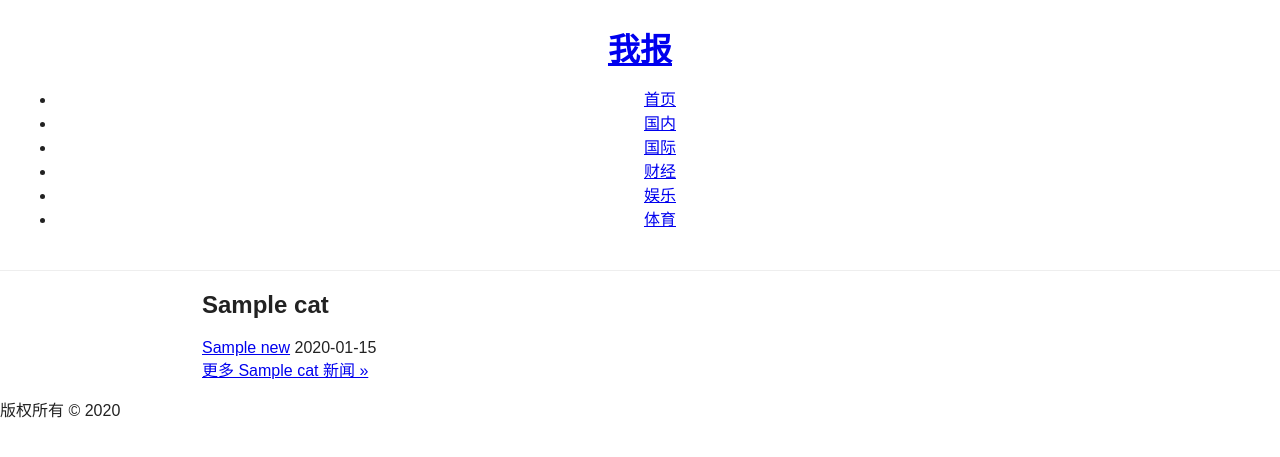
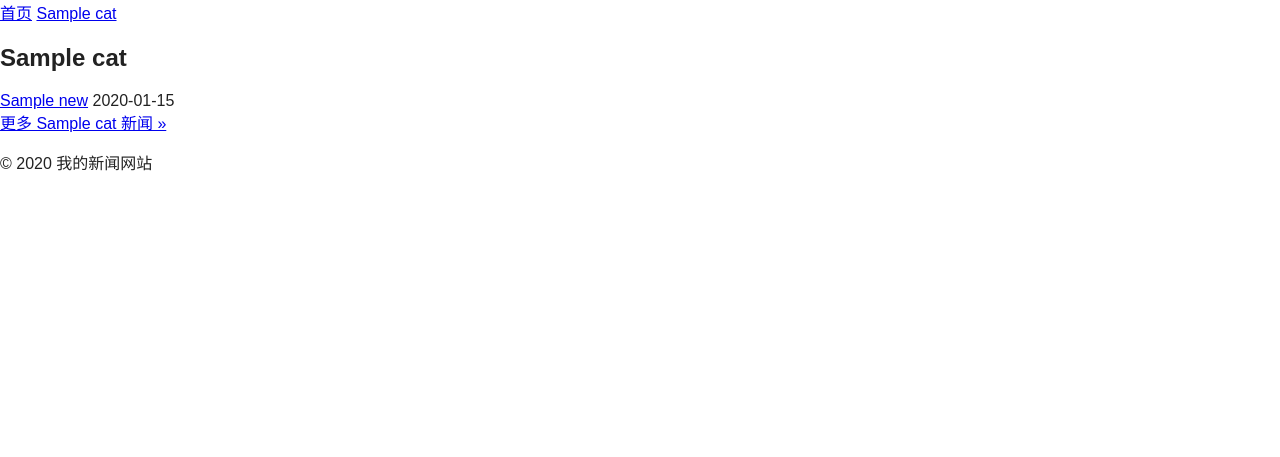
Before and after one commit to elaineling891-ux/GlobalInternationalNews, a FastAPI app: template templates/main.html in a window 1280 px wide. Shown: the top 457 px of the page. Run offline with FastAPI, Linux system fonts and the light colour scheme; the template is opened without the code that fills it: most values are stand-ins (such as "Sample title", 1, 10 or a date in 2020); parts of the project's set-up code (start-up, migrations or seed data) failed here and were passed over.

Commit message:
Update base.html

```diff
--- a/templates/base.html
+++ b/templates/base.html
@@ -2,30 +2,24 @@
 <html lang="zh">
 <head>
     <meta charset="UTF-8">
-    <title>我报</title>
+    <title>{% block title %}我的新闻网站{% endblock %}</title>
     <link rel="stylesheet" href="/static/style.css">
 </head>
 <body>
-    <header>
-        <h1><a href="/">我报</a></h1>
-        <nav>
-            <ul>
-                <li><a href="/">首页</a></li>
-                <li><a href="/category/国内">国内</a></li>
-                <li><a href="/category/国际">国际</a></li>
-                <li><a href="/category/财经">财经</a></li>
-                <li><a href="/category/娱乐">娱乐</a></li>
-                <li><a href="/category/体育">体育</a></li>
-            </ul>
-        </nav>
-    </header>
+    <!-- 导航栏（动态分类） -->
+    <nav class="navbar">
+        <a href="/">首页</a>
+        {% for cat in categories %}
+            <a href="/category/{{ cat }}">{{ cat }}</a>
+        {% endfor %}
+    </nav>
 
-    <main>
+    <div class="container">
         {% block content %}{% endblock %}
-    </main>
+    </div>
 
     <footer>
-        <p>版权所有 © {{ year }}</p>
+        <p>&copy; {{ year }} 我的新闻网站</p>
     </footer>
 </body>
 </html>
```
